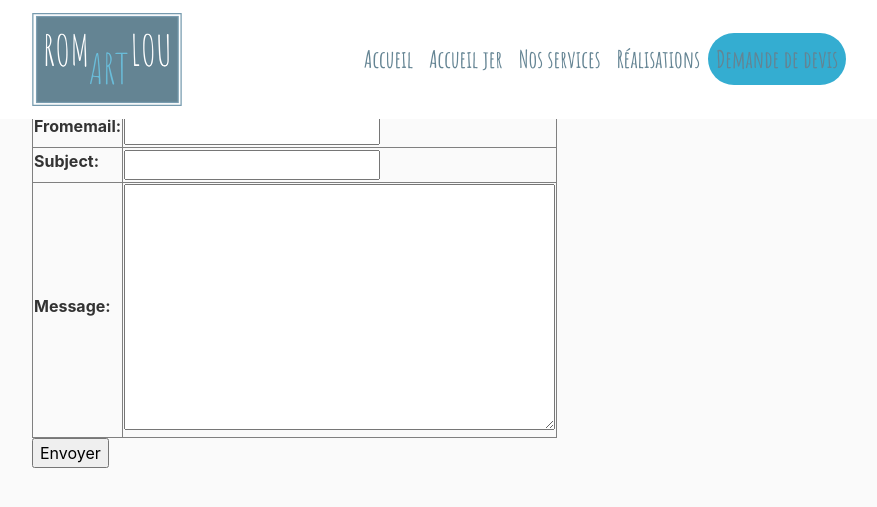
After one commit to gsaintmartinweb/romartlou, a Django app: page /contact in a window 1280 px wide. The commit adds this page. Shown: the top 507 px of the page, without its empty margins (53-930 px from the left). Run offline with Django 3.2, Linux system fonts and the light colour scheme; some libraries are stand-ins or nearby versions.

Commit message:
add contact form page

```diff
--- /dev/null
+++ b/blog/forms.py
@@ -0,0 +1,6 @@
+from django import forms
+
+class contactformemail(forms.Form):
+    fromemail=forms.EmailField(required=True)
+    subject=forms.CharField(required=True)
+    message=forms.CharField(widget=forms.Textarea,required=True)
--- a/blog/templates/blog/base.html
+++ b/blog/templates/blog/base.html
@@ -36,7 +36,7 @@
               <a class="nav-item nav-link" href="{% url 'accueiljer' %}">Accueil jer</a>
               <a class="nav-item nav-link" href="{% url 'nos-services' %}">Nos services</a>
               <a class="nav-item nav-link" href="{% url 'realisations' %}">Réalisations</a>
-              <a class="nav-item nav-link red" href="{% url 'realisations' %}">Demande de devis</a>
+              <a class="nav-item nav-link red" href="{% url 'contact' %}">Demande de devis</a>
 
             </div>
             <!-- Navbar Right Side
--- /dev/null
+++ b/blog/templates/blog/contact.html
@@ -0,0 +1,12 @@
+{% extends "blog/base.html" %}
+{% block content %}
+
+<form method="POST">
+    {% csrf_token %}
+    <table border="1">
+        {{form}}
+    </table>
+    <input type="submit" value="Envoyer">
+</form>
+
+{% endblock content %}
--- a/blog/urls.py
+++ b/blog/urls.py
@@ -1,6 +1,6 @@
 from django.urls import path
 from .views import (
-    PostListView,
+    # PostListView,
     PostDetailView,
     PostCreateView,
     PostUpdateView,
@@ -10,15 +10,18 @@ from .views import (
 from . import views
 
 urlpatterns = [
-   # path('', PostListView.as_view(), name='blog-home'),
+    # path('', PostListView.as_view(), name='blog-home'),
     path('', views.homepage, name='accueil'),
     path('accueiljer', views.accueiljer, name='accueiljer'),
     path('nos-services', views.ourservices, name='nos-services'),
     path('realisations', views.realisations, name='realisations'),
+    path('contact', views.contact, name='contact'),
     path('user/<str:username>', UserPostListView.as_view(), name='user-posts'),
     path('post/<int:pk>/', PostDetailView.as_view(), name='post-detail'),
     path('post/new/', PostCreateView.as_view(), name='post-create'),
-    path('post/<int:pk>/update/', PostUpdateView.as_view(), name='post-update'),
-    path('post/<int:pk>/delete/', PostDeleteView.as_view(), name='post-delete'),
+    path('post/<int:pk>/update/', PostUpdateView.as_view(),
+         name='post-update'),
+    path('post/<int:pk>/delete/', PostDeleteView.as_view(),
+         name='post-delete'),
     path('about/', views.about, name='blog-about'),
 ]
--- a/blog/views.py
+++ b/blog/views.py
@@ -9,6 +9,9 @@ from django.views.generic import (
     DeleteView
 )
 from .models import Post
+from .forms import contactformemail
+from django.core.mail import send_mail
+import os
 
 
 def home(request):
@@ -32,6 +35,21 @@ def ourservices(request):
 
 def realisations(request):
     return render(request, 'blog/realisations.html')
+
+
+def contact(request):
+    if request.method == "GET":
+        form = contactformemail()
+    else:
+        form = contactformemail(request.POST)
+        if form.is_valid():
+            frommail = form.cleaned_data['fromemail']
+            subject = form.cleaned_data['subject']
+            message = form.cleaned_data['message']
+            send_mail(subject, message, frommail, [
+                      os.environ.get('EMAIL_USER'), frommail])
+            print(os.environ.get('EMAIL_USER'))
+    return render(request, 'blog/contact.html', {'form': form})
 
 
 class PostListView(ListView):
```
Also changed, not shown: 4 other files.
